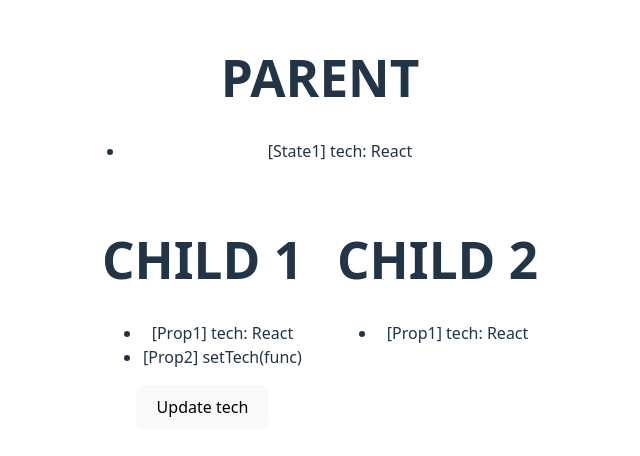
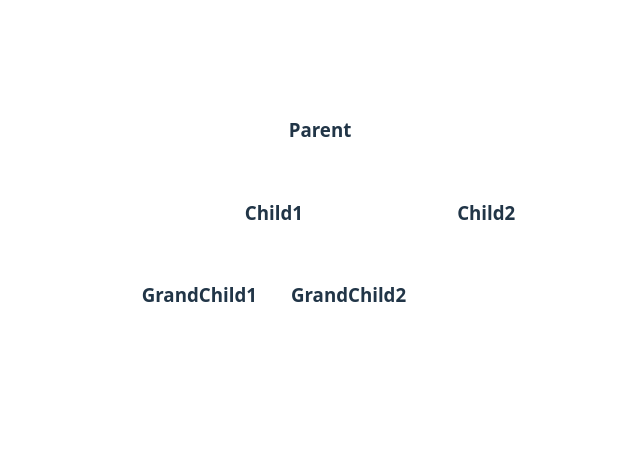
Before and after one commit to FullStackWebDev5/FRONTEND-1-React-State, a React (Vite) app: page / in a window 1280 px wide. Shown: the part 170-626 px from the top of the page, without its empty margins (320-960 px from the left). Built offline with nearby package versions, Linux system fonts and the light colour scheme.

Commit message:
React: Props Drilling

```diff
--- a/src/App.jsx
+++ b/src/App.jsx
@@ -7,14 +7,14 @@ import './App.css'
 // import CounterFC from './components/CounterFC'
 // import CounterFC2 from './components/CounterFC2'
 
-import Parent from './components/Parent'
+// import Parent from './components/Parent'
+import PropsDrilling from './components/PropsDrilling'
 
 function App() {
   return (
     <>
-      <Parent />
-
-
+      {/* <Parent /> */}
+      <PropsDrilling />
 
       {/* <CounterFC2 /> */}
       {/* <CounterFC /> */}
--- a/src/components/Parent.jsx
+++ b/src/components/Parent.jsx
@@ -41,6 +41,6 @@ export default Parent
       - Solution: Child component's state needs to be "lifted up" to the parent component that needs access to it, and then passed as prop to the same child component
         - State handler can also be passed as a prop, only if the child component wants to update this state
       2. Whenever child component's state needs to be accessed by sibling component
-      - Solution: Child component's state needs to be "lifted up" to the common parent component and then passed as prop to the same child component and the sibling child component that needs access to it
+      - Solution: Child component's state needs to be "lifted up" to the "common parent" component and then passed as prop to the same child component and the sibling child component that needs access to it
         - State handler can also be passed as a prop, only if the child components wants to update this state
 */
--- /dev/null
+++ b/src/components/PropsDrilling.jsx
@@ -0,0 +1,71 @@
+import { useState } from 'react'
+
+const styles = {
+  container: {
+    border: '1px solid white',
+    padding: '1em',
+  },
+  childContainer: {
+    display: 'flex'
+  }
+}
+
+const Parent = () => {
+  const [tech, setTech] = useState('React')
+
+  return (
+    <div style={styles.container}>
+      <h3>Parent</h3>
+      <div style={styles.childContainer}>
+        <Child1 tech={tech} />
+        <Child2 />
+      </div>
+    </div>
+  )
+}
+
+const Child1 = ({ tech }) => {
+  return (
+    <div style={styles.container}>
+      <h3>Child1</h3>
+      <div style={styles.childContainer}>
+        <GrandChild1 tech={tech} />
+        <GrandChild2 />
+      </div>
+    </div>
+  )
+}
+
+const Child2 = () => {
+  return (
+    <div style={styles.container}>
+      <h3>Child2</h3>
+    </div>
+  )
+}
+
+const GrandChild1 = ({ tech }) => {
+  return (
+    <div style={styles.container}>
+      <h3>GrandChild1</h3>
+    </div>
+  )
+}
+
+const GrandChild2 = () => {
+  return (
+    <div style={styles.container}>
+      <h3>GrandChild2</h3>
+    </div>
+  )
+}
+
+export default Parent
+
+/*
+  # Props drilling:
+    - If a descendant component requires access to a state from the ancestor component, the state needs to be drilled down as prop throw each component which comes in the path towards the descendant component
+
+  # Furture:
+    - To not have problems like "lifting the state up" and "props drilling", it is recommended to use Redux/Context API for complex applications
+*/
```
Also changed, not shown: src/assets/PropsDrilling.png (added).
